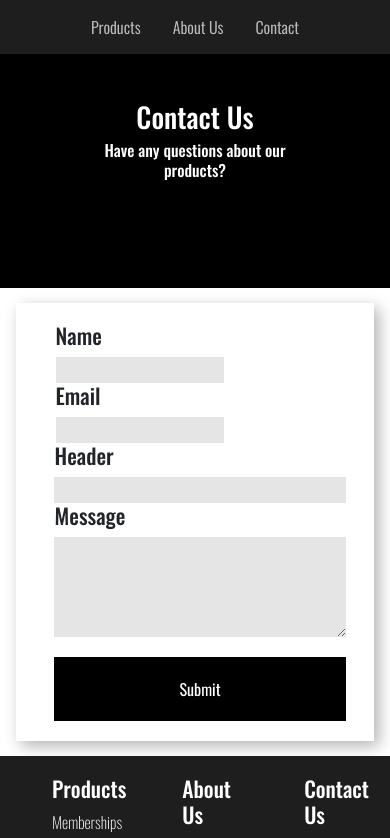
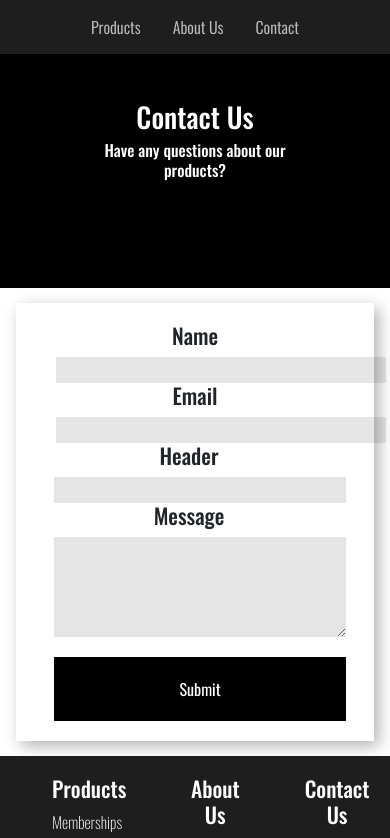
Before and after one commit to mmartin46/Workout635-Website, a React (Vite) app in the folder nextsite.client/: page /contact in a window 390 px wide. Shown: the top 838 px of the page. Built offline with nearby package versions, Linux system fonts and the light colour scheme; a web font is replaced by a local one.

Commit message:
changes made

```diff
--- a/nextsite.client/src/components/layouts/ContactLayout.jsx
+++ b/nextsite.client/src/components/layouts/ContactLayout.jsx
@@ -48,11 +48,11 @@ const ContactLayout = () => {
                     {successMessage && <h6 style={{ opacity: '0.6' }}>{successMessage}</h6>}
                         <div className="col">
                             <h4>Name</h4>
-                        <input onChange={handleChange} name="Name" htmlFor="Name" type="text" />
+                            <input className="short-input" onChange={handleChange} name="Name" htmlFor="Name" type="text" />
                         </div>
                         <div className="col">
                             <h4>Email</h4>
-                        <input onChange={handleChange} name="Email" htmlFor="Email" type="email" />
+                            <input className="short-input" onChange={handleChange} name="Email" htmlFor="Email" type="email" />
                         </div>
                     </div>
                     <div className="padded">
--- a/nextsite.client/src/components/layouts/ContactLayout.scss
+++ b/nextsite.client/src/components/layouts/ContactLayout.scss
@@ -17,6 +17,8 @@
 
     }
 
+
+
     input {
         border-width: 0px;
         background-color: rgba(0,0,0,0.1);
@@ -28,6 +30,24 @@
         margin-top: 20px;
         background-color: black;
         color: white;
+    }
+}
+
+@media (max-width : 500px) {
+    .short-input {
+        min-width: 330px;
+    }
+
+    .contact-form > *, h4 {
+        display: block;
+        text-align: center;
+        padding: 0;
+    }
+}
+
+@media (min-width : 501px) {
+    .short-input {
+        min-width: 300px;
     }
 }
 
```
